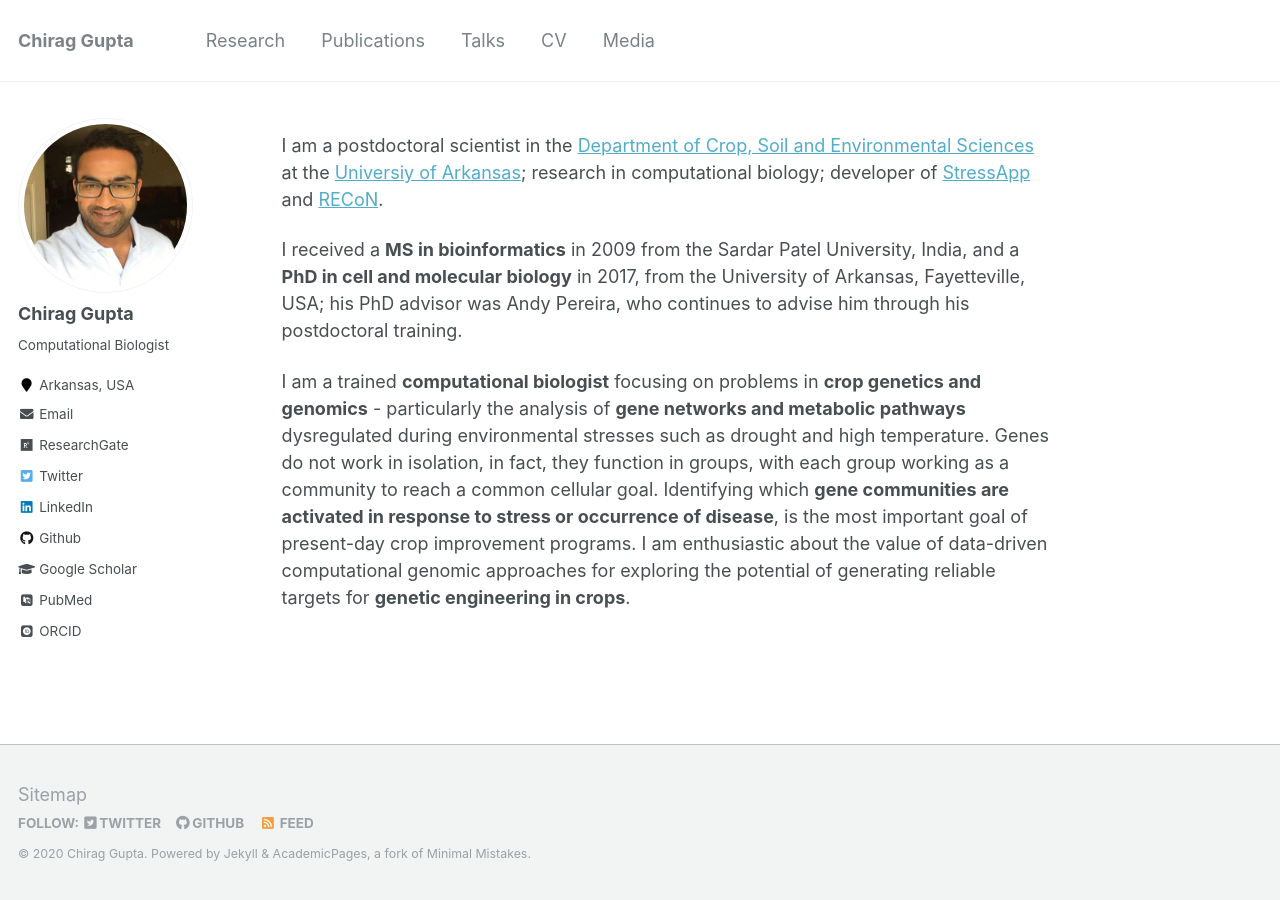
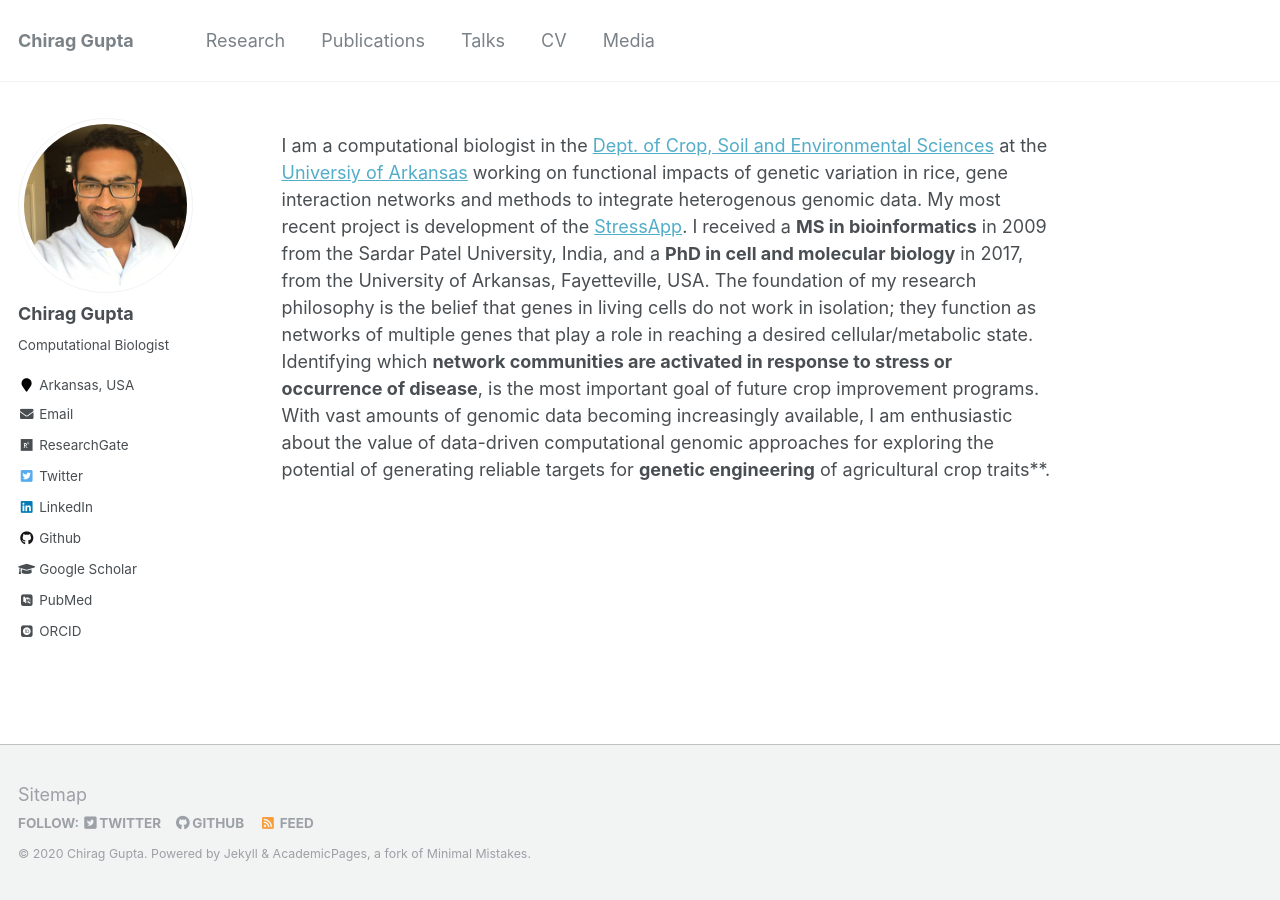
Before and after one commit to cngupta/cngupta.github.io, a Jekyll site: the page built from _pages/about.md, in a window 1280 px wide. Built offline with Jekyll 4.4.1, drawn with Linux system fonts in a browser that asks for light colours; some web fonts are replaced.

Commit message:
edit about

```diff
--- a/_pages/about.md
+++ b/_pages/about.md
@@ -8,8 +8,6 @@
   - /about.html
 ---
 
-I am a postdoctoral scientist in the [Department of Crop, Soil and Environmental Sciences](https://crop-soil-environmental-sciences.uark.edu/) at the [Universiy of Arkansas](https://www.uark.edu/); research in computational biology; developer of [StressApp](http://rrn.uark.edu/shiny/apps/rrn/) and [RECoN](https://plantstress-pereira.uark.edu/RECoN/).
-
-I received a **MS in bioinformatics** in 2009 from the Sardar Patel University, India, and a **PhD in cell and molecular biology** in 2017, from the University of Arkansas, Fayetteville, USA; his PhD advisor was Andy Pereira, who continues to advise him through his postdoctoral training.
-
-I am a trained **computational biologist** focusing on problems in **crop genetics and genomics** - particularly the analysis of **gene networks and metabolic pathways** dysregulated during environmental stresses such as drought and high temperature. Genes do not work in isolation, in fact, they function in groups, with each group working as a community to reach a common cellular goal. Identifying which **gene communities are activated in response to stress or occurrence of disease**, is the most important goal of present-day crop improvement programs. I am enthusiastic about the value of data-driven computational genomic approaches for exploring the potential of generating reliable targets for **genetic engineering in crops**.
+I am a computational biologist in the [Dept. of Crop, Soil and Environmental Sciences](https://crop-soil-environmental-sciences.uark.edu/) at the [Universiy of Arkansas](https://www.uark.edu/) working on functional impacts of genetic variation in rice, gene interaction networks and methods to integrate heterogenous genomic data. My most recent project is development of the [StressApp](http://rrn.uark.edu/shiny/apps/rrn/).
+I received a **MS in bioinformatics** in 2009 from the Sardar Patel University, India, and a **PhD in cell and molecular biology** in 2017, from the University of Arkansas, Fayetteville, USA.
+The foundation of my research philosophy is the belief that genes in living cells do not work in isolation; they function as networks of multiple genes that play a role in reaching a desired cellular/metabolic state. Identifying which **network communities are activated in response to stress or occurrence of disease**, is the most important goal of future crop improvement programs. With vast amounts of genomic data becoming increasingly available, I am enthusiastic about the value of data-driven computational genomic approaches for exploring the potential of generating reliable targets for **genetic engineering** of agricultural crop traits**.
```
